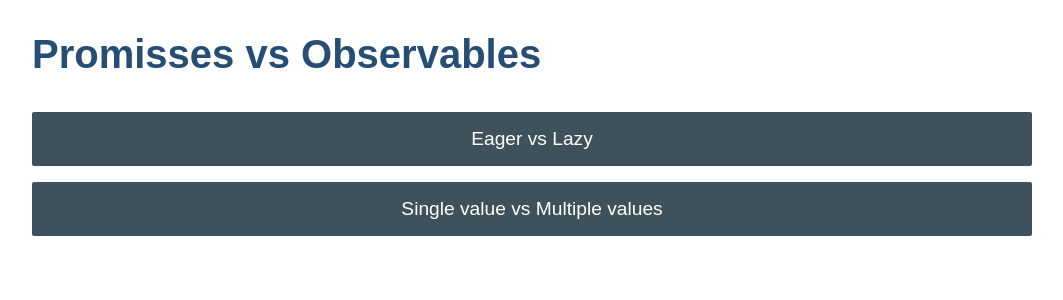
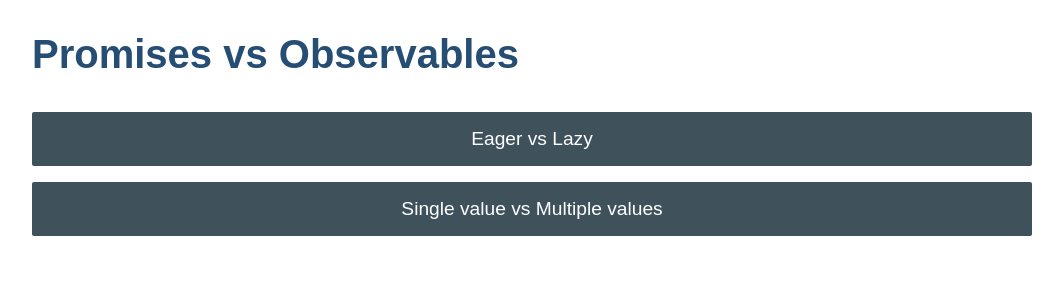
Before and after one commit to sajithahd/Angular-Examples--observables-vs-promises, an Angular app: page /index in a window 1280 px wide. Shown: the top 300 px of the page, without its empty margins (108-1171 px from the left). Built offline with nearby package versions, Linux system fonts and the light colour scheme.

Commit message:
3 files modified

```diff
--- a/src/app/app-routing.module.ts
+++ b/src/app/app-routing.module.ts
@@ -7,6 +7,7 @@ import { EagerVsLazy } from "./examples/1_eager_lazy.component";
 const routes: Routes = [
   { path: "", redirectTo: "/index", pathMatch: "full" },
   { path: "index", component: IndexComponent },
+  { path: "eager_lazy", component: EagerVsLazy },
   { path: "eager_lazy", component: EagerVsLazy }
 ];
 
--- a/src/app/app.component.html
+++ b/src/app/app.component.html
@@ -1,3 +1 @@
-
-
 <router-outlet></router-outlet>
--- a/src/app/examples/index.component.ts
+++ b/src/app/examples/index.component.ts
@@ -3,7 +3,7 @@ import { Component, VERSION } from "@angular/core";
 @Component({
   selector: "index",
   template: `
-    <h1>Promisses vs Observables</h1>
+    <h1>Promises vs Observables</h1>
     <div class="menu">
       <a routerLink="/eager_lazy">Eager vs Lazy </a>
       <a routerLink="/single_multiple">Single value vs Multiple values </a>
```
